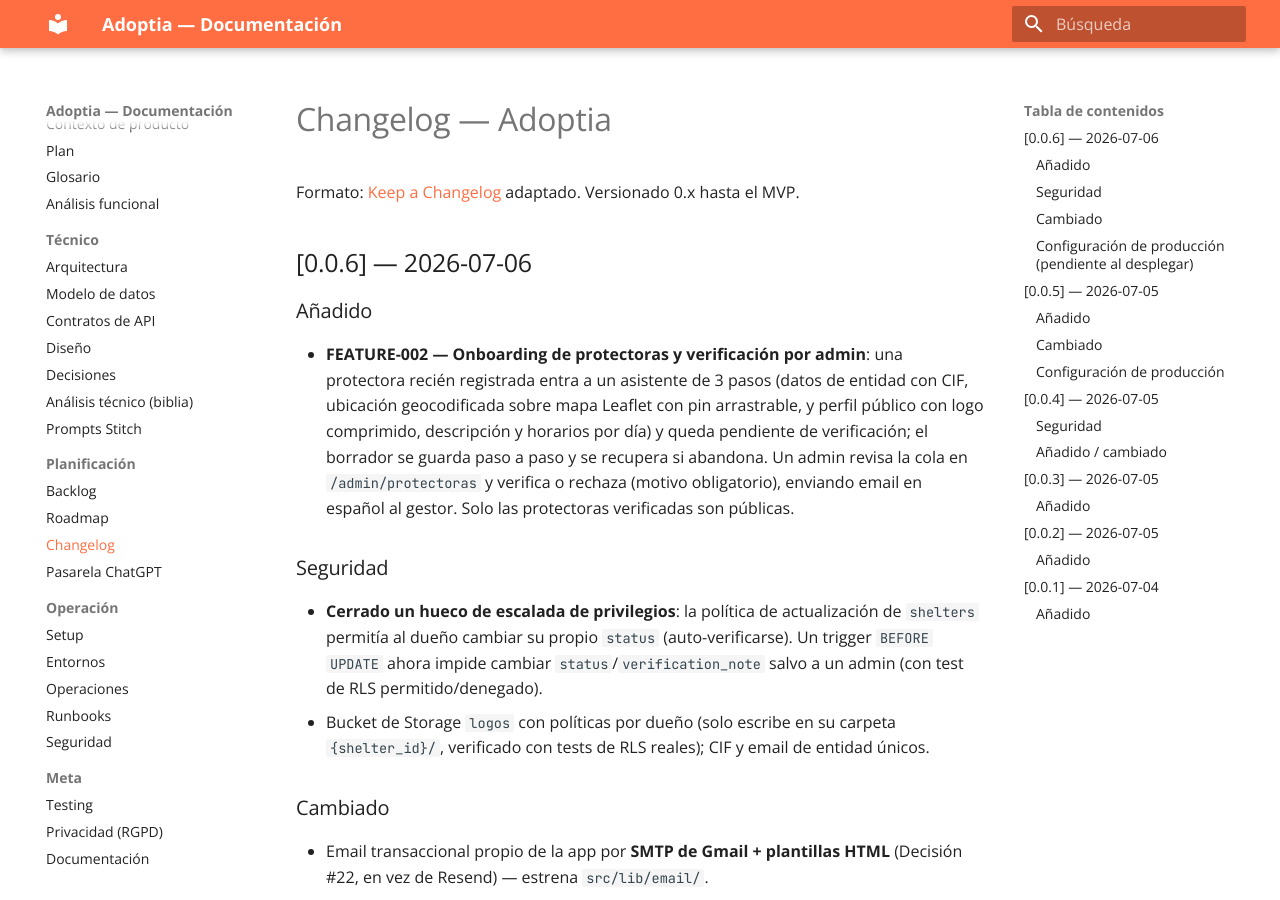
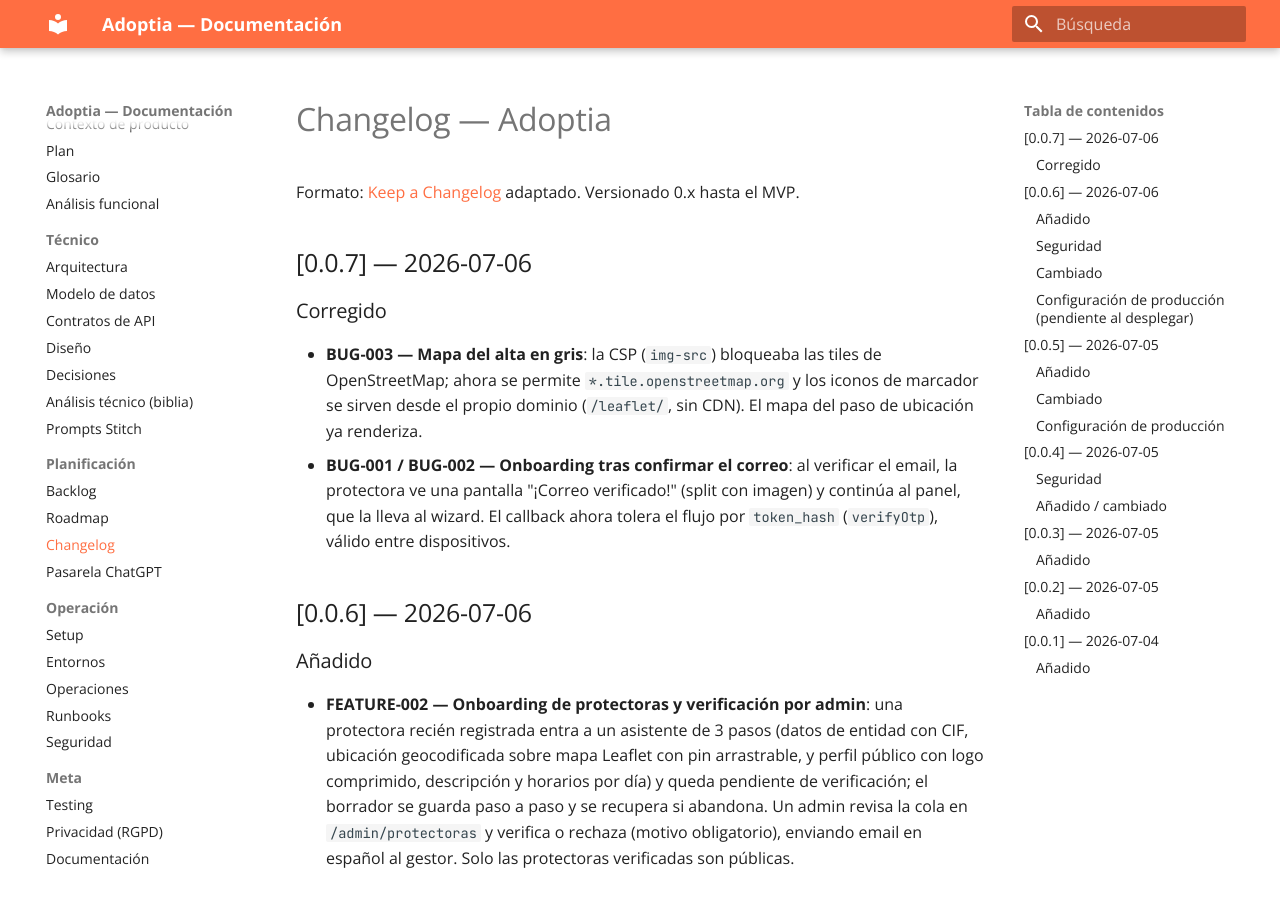
Before and after one commit to GorkaAnasinf/Adoptia, an MkDocs documentation site: the page built from docs/planning/CHANGELOG.md, in a window 1280 px wide and 900 px high. Built offline with MkDocs 1.6.1 and Material for MkDocs 9.7.7, drawn with Linux system fonts in a browser that asks for light colours.

Commit message:
docs(planning): cierra BUG-003 (mapa) y CHANGELOG 0.0.7
Co-Authored-By: Claude Opus 4.8 <noreply@anthropic.com>

```diff
--- a/docs/planning/CHANGELOG.md
+++ b/docs/planning/CHANGELOG.md
@@ -1,6 +1,13 @@
 # Changelog — Adoptia
 
 Formato: [Keep a Changelog](https://keepachangelog.com/es/) adaptado. Versionado 0.x hasta el MVP.
+
+## [0.0.7] — 2026-07-06
+
+### Corregido
+
+- **BUG-003 — Mapa del alta en gris**: la CSP (`img-src`) bloqueaba las tiles de OpenStreetMap; ahora se permite `*.tile.openstreetmap.org` y los iconos de marcador se sirven desde el propio dominio (`/leaflet/`, sin CDN). El mapa del paso de ubicación ya renderiza.
+- **BUG-001 / BUG-002 — Onboarding tras confirmar el correo**: al verificar el email, la protectora ve una pantalla "¡Correo verificado!" (split con imagen) y continúa al panel, que la lleva al wizard. El callback ahora tolera el flujo por `token_hash` (`verifyOtp`), válido entre dispositivos.
 
 ## [0.0.6] — 2026-07-06
 
```
Also changed, not shown: docs/planning/ROADMAP.md (+2 -1 lines), docs/planning/items/BUG-003.md (+6 -6 lines), docs/planning/items/INDEX.md (+1 -0 lines), docs/product/PRODUCT_CONTEXT.md (+1 -0 lines).
